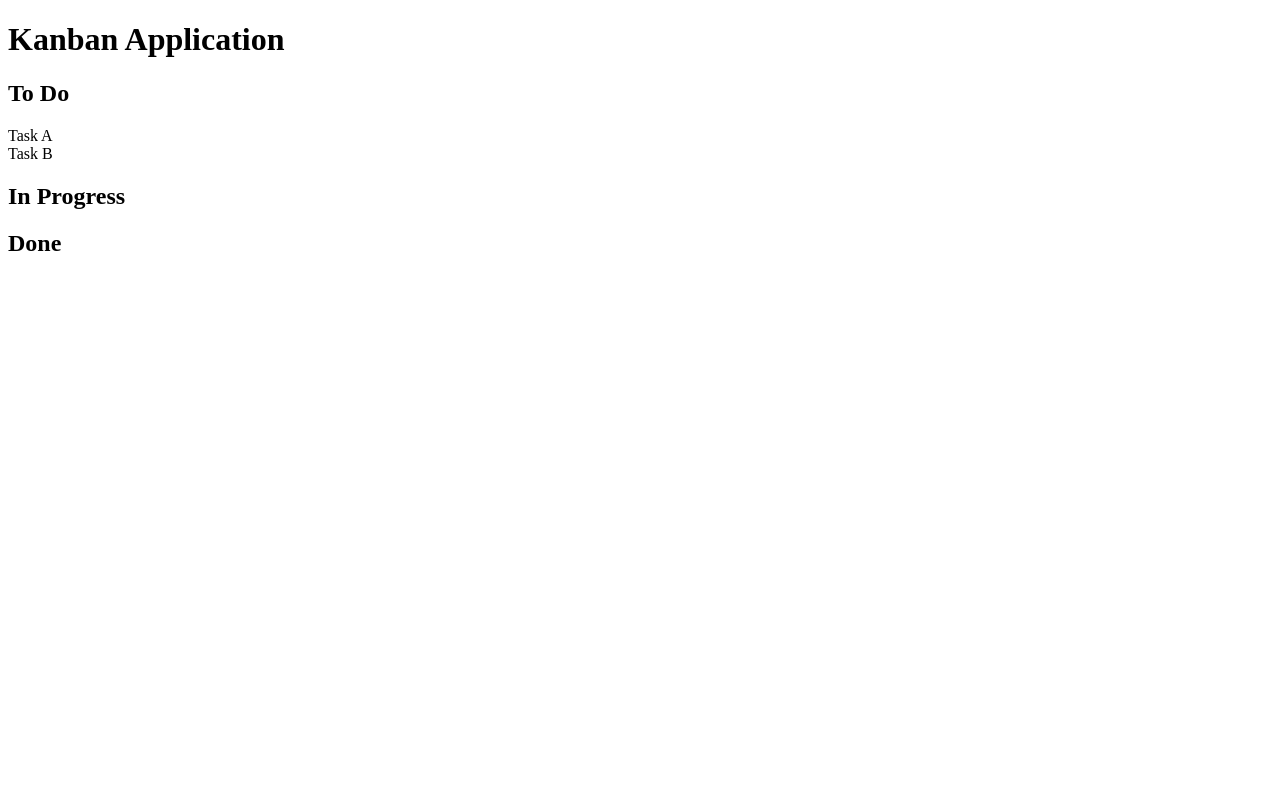
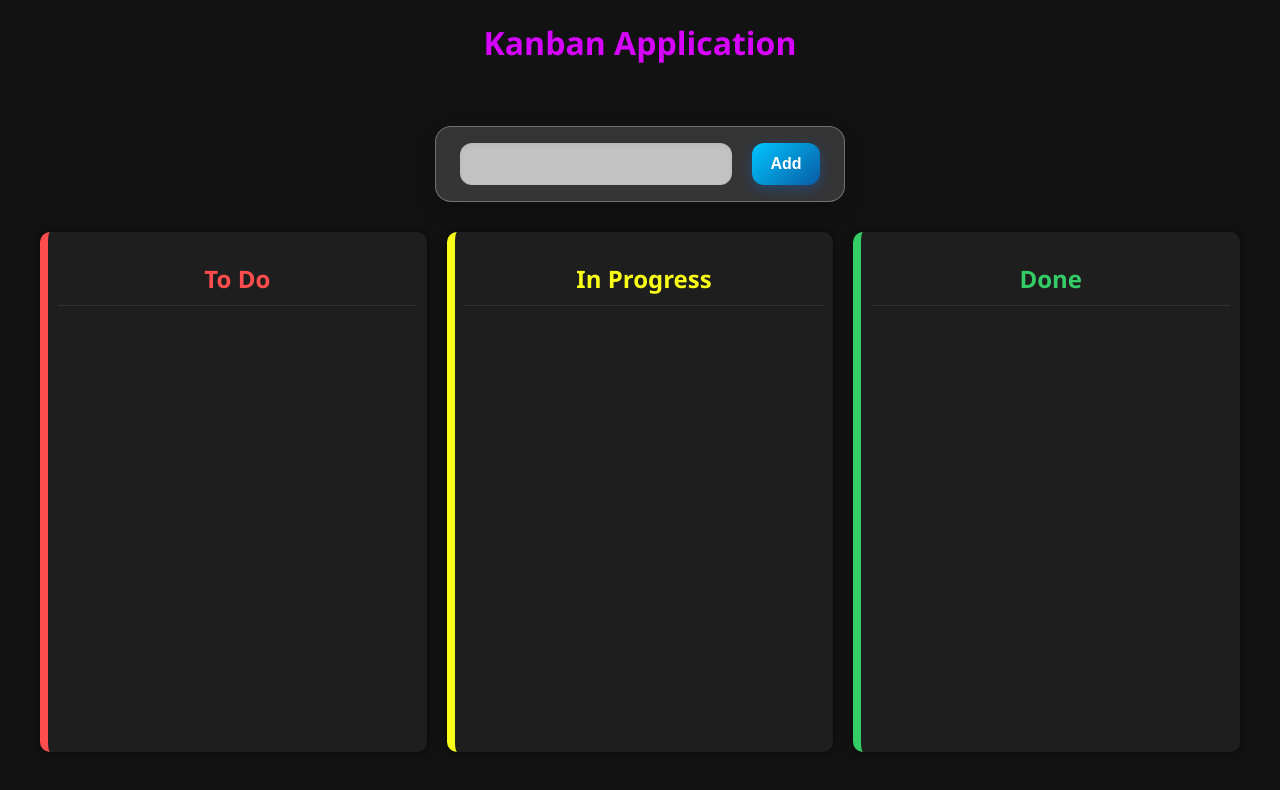
Before and after one commit to Shadharan/KanbanBoard, a React (Vite) app: page / in a window 1280 px wide. Shown: the top 790 px of the page. Built offline with nearby package versions, Linux system fonts and the light colour scheme.

Commit message:
added css

```diff
--- a/src/App.css
+++ b/src/App.css
@@ -0,0 +1,4 @@
+h1{
+  text-align: center;
+  color: #d704fd;
+}
--- a/src/pages/KanbanBoard.css
+++ b/src/pages/KanbanBoard.css
@@ -0,0 +1,143 @@
+body {
+  margin: 0;
+  font-family: 'Segoe UI', Tahoma, Geneva, Verdana, sans-serif;
+  background-color: #121212;
+  color: #ffffff;
+}
+
+.board-container {
+  padding: 40px 20px;
+  max-width: 1200px;
+  margin: 0 auto;
+}
+
+.task-form {
+  display: flex;
+  gap: 20px;
+  justify-content: center;
+  align-items: center;
+  padding: 16px 24px;
+  margin: 0px auto 30px auto;
+  backdrop-filter: blur(10px);
+  background: rgba(255, 255, 255, 0.15);
+  border: 1px solid rgba(255, 255, 255, 0.3);
+  border-radius: 16px;
+  box-shadow: 0 8px 24px rgba(0, 0, 0, 0.2);
+  width: fit-content;
+  animation: fadeInUp 0.5s ease-in-out;
+}
+
+.task-form input[type="text"] {
+  background: rgba(255, 255, 255, 0.7);
+  border: none;
+  padding: 12px 16px;
+  border-radius: 12px;
+  font-size: 16px;
+  min-width: 240px;
+  color: #333;
+  box-shadow: inset 0 2px 5px rgba(0, 0, 0, 0.05);
+  transition: all 0.3s ease;
+}
+
+.task-form input[type="text"]::placeholder {
+  color: #888;
+  letter-spacing: 0.5px;
+}
+
+.task-form input[type="text"]:focus {
+  outline: none;
+  background: #fff;
+  border: 2px solid #00c6ff;
+  box-shadow: 0 0 0 4px rgba(0, 198, 255, 0.2);
+}
+
+.task-form button {
+  background: linear-gradient(135deg, #00c6ff, #085ba4);
+  color:white;
+  padding: 12px 18px;
+  border: none;
+  border-radius: 12px;
+  font-size: 16px;
+  font-weight: 600;
+  cursor: pointer;
+  transition: all 0.3s ease;
+  box-shadow: 0 4px 14px rgba(0, 114, 255, 0.3);
+}
+
+.task-form button:hover {
+  transform: translateY(-2px);
+  box-shadow: 0 6px 20px rgba(0, 114, 255, 0.4);
+}
+
+@keyframes fadeInUp {
+  from {
+    opacity: 0;
+    transform: translateY(15px);
+  }
+  to {
+    opacity: 1;
+    transform: translateY(0);
+  }
+}
+.board {
+  display: flex;
+  gap: 20px;
+}
+
+.column {
+  flex: 1;
+  border-radius: 10px;
+  padding: 10px;
+  min-height: 500px;
+  background: #1e1e1e;
+  box-shadow: 0 0 10px rgba(0, 0, 0, 0.5);
+}
+
+.column h2 {
+  text-align: center;
+  color: #ffffff;
+  border-bottom: 1px solid #333;
+  padding-bottom: 10px;
+  margin-bottom: 15px;
+  font-weight: bold;
+}
+
+.column-red {
+  border-left: 8px solid #ff4d4d;
+}
+
+.column-red h2 {
+    color: #ff4d4d;
+}
+
+.column-green {
+  border-left: 8px solid #33cc66;
+}
+
+.column-green h2 {
+    color: #33cc66;
+}
+
+.column-yellow {
+  border-left: 8px solid #f8fc17;
+}
+
+.column-yellow h2 {
+    color: #f8fc17;
+}
+
+.card {
+  background: #2c2c2c;
+  color: #f1f1f1;
+  margin: 10px 0;
+  padding: 12px;
+  border-radius: 6px;
+  box-shadow: 0 2px 5px rgba(255, 255, 255, 0.1);
+  cursor: grab;
+  transition: transform 0.2s ease-in-out;
+}
+
+.card:hover {
+  transform: scale(1.02);
+  background: #333333;
+}
--- a/src/pages/KanbanBoard.jsx
+++ b/src/pages/KanbanBoard.jsx
@@ -12,13 +12,29 @@ import "./KanbanBoard.css";
 const KanbanContext = createContext();
 
 const initialState = {
-  todo: [
-    { id: "1", text: "Task A" },
-    { id: "2", text: "Task B" },
-  ],
+  todo: [],
   inProgress: [],
   done: [],
 };
+
+
+function TaskInput(){
+    const {dispatch} = useContext(KanbanContext);
+    const [text, setText] = useState('');
+
+    const handleSubmit = (e) => {
+        e.preventDefault();
+        if(!text.trim()) return;
+        dispatch({type: 'ADD_TASK', payload: {text}});
+        setText('');
+    };
+    return(
+        <form className = "task-form" onSubmit = {handleSubmit}>
+            <input type="text" value={text} onChange={e => setText(e.target.value)} />
+            <button type="submit">Add</button>
+        </form>
+    )
+}
 
 function KanbanReducer(state, action) {
   switch (action.type) {
@@ -29,6 +45,16 @@ function KanbanReducer(state, action) {
         [from]: state[from].filter((c) => c.id !== card.id),
         [to]: [...state[to], card],
       };
+    }
+    case 'ADD_TASK' : {
+        const newTask = {
+            id: Date.now().toString(),
+            text : action.payload.text,
+        }
+        return{
+            ...state,
+            todo: [...state.todo , newTask]
+        };
     }
     default:
       return state;
@@ -64,7 +90,7 @@ function Card({ card, from }) {
   );
 }
 
-function Column({ title, columnkey }) {
+function Column({ title, columnkey , className }) {
   const { state, dispatch } = useContext(KanbanContext);
   const dropRef = useRef(null);
 
@@ -92,7 +118,7 @@ function Column({ title, columnkey }) {
   }, [dispatch, columnkey]);
 
   return (
-    <div className="column" ref={dropRef}>
+    <div className = {`column ${className}`} ref={dropRef}>
       <h2>{title}</h2>
       {state[columnkey].map((card) => (
         <Card key={card.id} card={card} from={columnkey} />
@@ -104,10 +130,13 @@ function Column({ title, columnkey }) {
 function KanbanBoard() {
   return (
     <KanbanProvider>
+      <div className="board-container">
+        <TaskInput />
       <div className="board">
-        <Column title="To Do" columnkey="todo" />
-        <Column title="In Progress" columnkey="inProgress" />
-        <Column title="Done" columnkey="done" />
+        <Column title="To Do" columnkey="todo" className = "column-red"/>
+        <Column title="In Progress" columnkey="inProgress" className = "column-yellow" />
+        <Column title="Done" columnkey="done" className = "column-green"/>
+      </div>
       </div>
     </KanbanProvider>
   );
```
